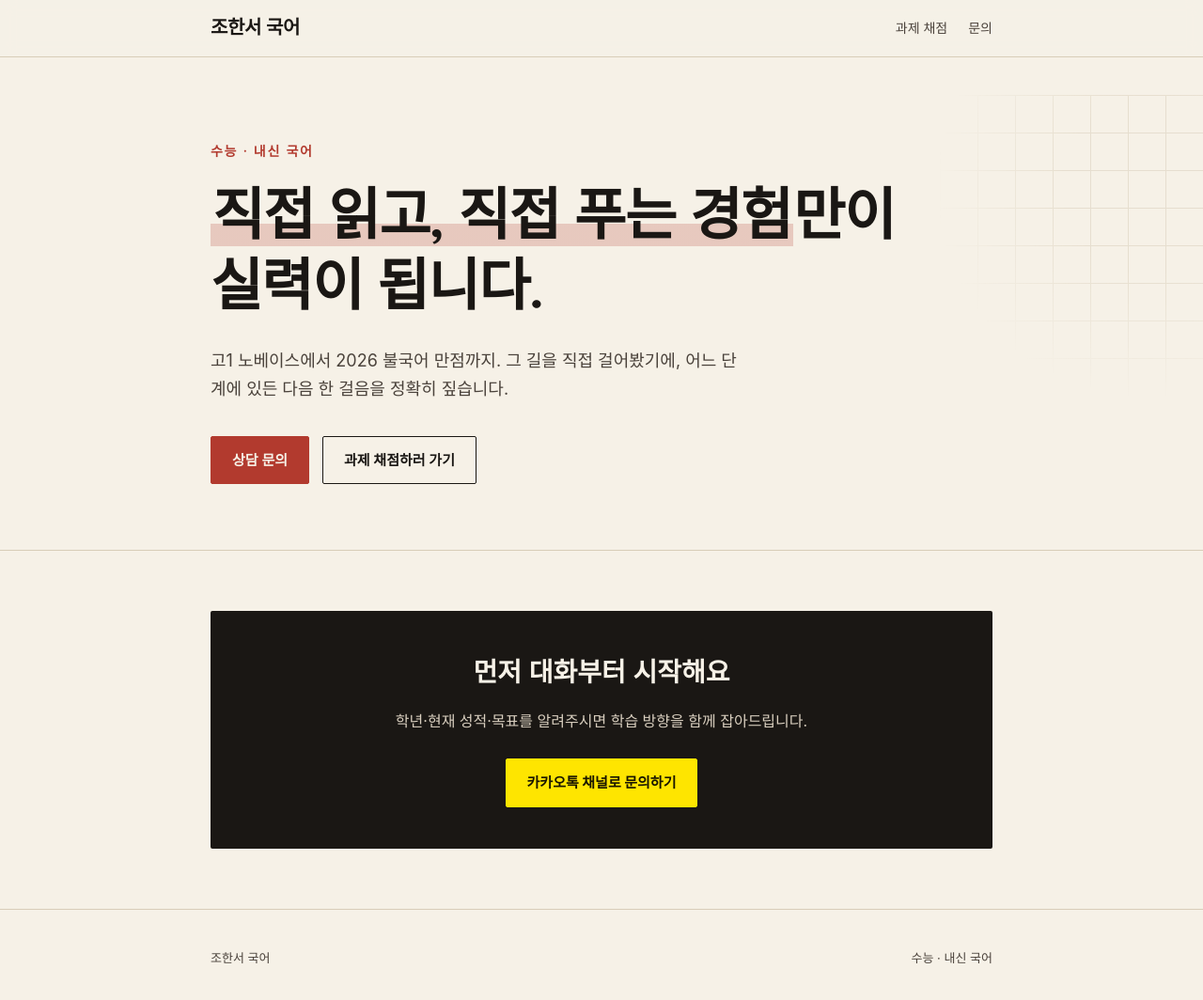
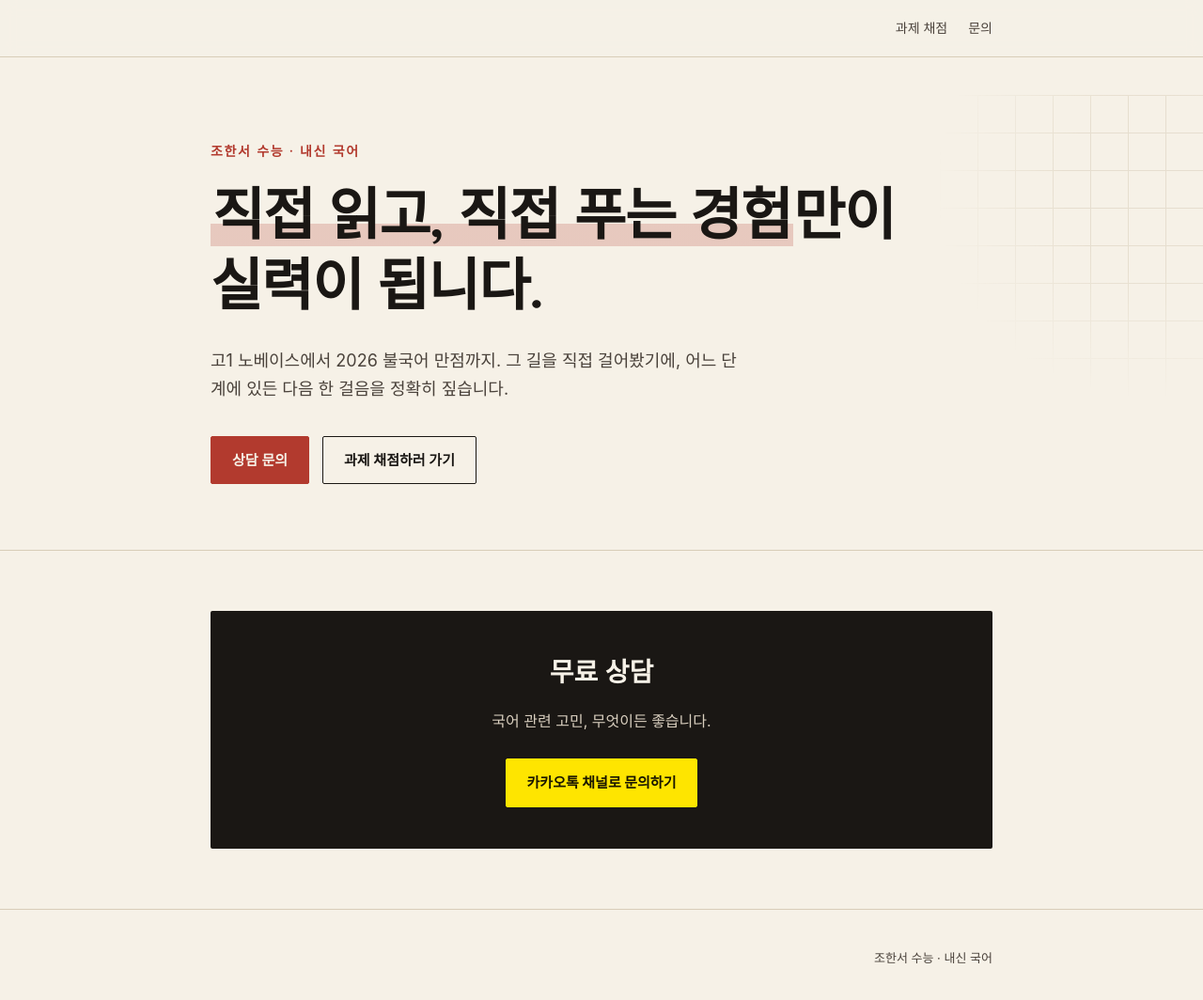
Before and after one commit to cho143555-design/johanseo-site, a plain HTML site: page index.html in a window 1280 px wide. Shown: the whole page at 94% size. Drawn offline with Linux system fonts and the light colour scheme; a web font is replaced by a local one.

Commit message:
Add files via upload

```diff
--- a/index.html
+++ b/index.html
@@ -15,7 +15,7 @@
 <body>
   <div class="topbar">
     <div class="wrap">
-      <a class="brand" href="index.html">조한서 국어</a>
+      <span></span>
       <nav class="nav">
         <a href="grade.html">과제 채점</a>
         <a href="#contact">문의</a>
@@ -27,7 +27,7 @@
   <header class="hero">
     <div class="wongoji"></div>
     <div class="wrap">
-      <p class="eyebrow">수능 · 내신 국어</p>
+      <p class="eyebrow">조한서 수능 · 내신 국어</p>
       <h1><span class="mark">직접 읽고, 직접 푸는 경험</span>만이<br />실력이 됩니다.</h1>
       <p class="lead">고1 노베이스에서 2026 불국어 만점까지. 그 길을 직접 걸어봤기에, 어느 단계에 있든 다음 한 걸음을 정확히 짚습니다.</p>
       <div class="cta-row">
@@ -43,8 +43,8 @@
   <section id="contact">
     <div class="wrap">
       <div class="contact">
-        <h3>먼저 대화부터 시작해요</h3>
-        <p>학년·현재 성적·목표를 알려주시면 학습 방향을 함께 잡아드립니다.</p>
+        <h3>무료 상담</h3>
+        <p>국어 관련 고민, 무엇이든 좋습니다.</p>
         <!-- ↓ 카카오톡 채널 주소로 교체하세요 (예: http://pf.kakao.com/_XXXXX) -->
         <a class="btn kakao" href="KAKAO_CHANNEL_URL" target="_blank" rel="noopener">카카오톡 채널로 문의하기</a>
       </div>
@@ -52,9 +52,8 @@
   </section>
 
   <footer>
-    <div class="wrap">
-      <span>조한서 국어</span>
-      <span>수능 · 내신 국어</span>
+    <div class="wrap" style="justify-content:flex-end">
+      <span>조한서 수능 · 내신 국어</span>
     </div>
   </footer>
 </body>
```
Also changed, not shown: admin.html (+1 -2 lines), grade.html (+3 -9 lines).
